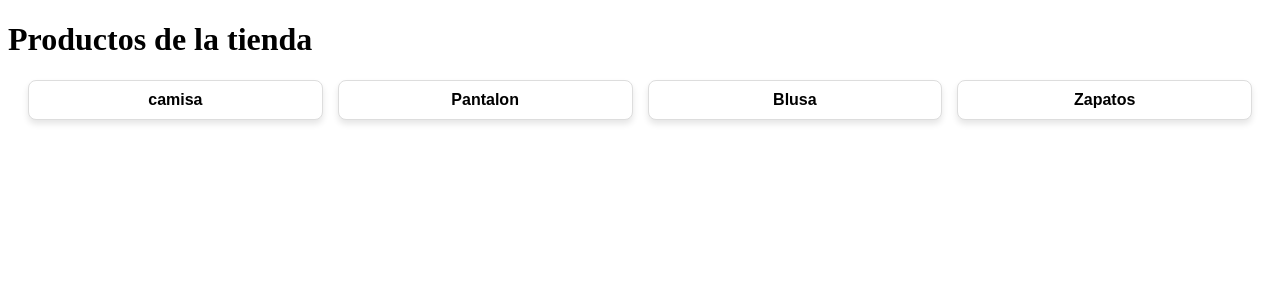
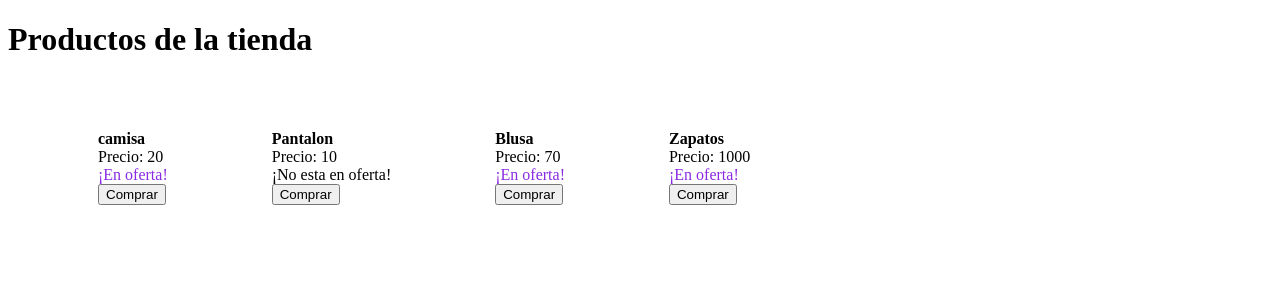
Before and after one commit to carolmilena12/Django, a Django app: page /productos/ in a window 1280 px wide. Shown: the top 300 px of the page. Run offline with Django 5.2, Linux system fonts and the light colour scheme.

Commit message:
laboratorio 3

```diff
--- a/tienda/productos/templates/productos/lista_productos.html
+++ b/tienda/productos/templates/productos/lista_productos.html
@@ -4,38 +4,34 @@
     <meta charset="UTF-8">
     <meta name="viewport" content="width=device-width, initial-scale=1.0">
     <title>Tienda Online</title>
-    <style>
-        /* Contenedor de la lista */
-        ul {
-            display: grid; /* Usamos grid para organizar los elementos */
-            grid-template-columns: repeat(auto-fit, minmax(150px, 1fr)); /* Columnas dinámicas */
-            gap: 15px; /* Espacio entre las cajitas */
-            list-style: none; /* Eliminamos los puntos de lista */
-            padding: 0; /* Eliminamos el padding por defecto */
-            margin: 20px; /* Espaciado externo */
-        }
 
-        /* Estilo para cada elemento de la lista */
-        li {
-            background-color: #ffffff; /* Fondo blanco */
-            border: 1px solid #ddd; /* Borde ligero */
-            border-radius: 8px; /* Bordes redondeados */
-            box-shadow: 0 4px 6px rgba(0, 0, 0, 0.1); /* Sombra */
-            padding: 10px;
-            text-align: center; /* Centrar el texto */
-            font-family: Arial, sans-serif;
-            font-size: 16px;
-            transition: transform 0.3s ease, background-color 0.3s ease; /* Transiciones suaves */
-        }
-
-    </style>
 </head>
 <body>
-    <h1>Productos de la tienda</h1>
-    <ul>
+    <header>
+        <h1>Productos de la tienda</h1>
+    </header>
+    <div class="container-items">
+        <div class="item-products">
+
+        </div>
+    </div>
+
+    <ul style="list-style-type: none; ">
         {% for producto in productos %}
-        <li>
+        <li style="margin: 50px; display: inline-block;">
             <strong>{{ producto.nombre }}</strong>
+            <br>
+            <span>Precio: {{producto.precio}}</span>
+            <br>
+            {% if producto.en_oferta %}
+                <span style="color:blueviolet">¡En oferta!</span>
+                <br>
+            {% else %}
+                <span>¡No esta en oferta!</span>
+                <br>
+            {% endif %}
+            <button>Comprar</button>
+
         </li>
         {% endfor %}
     </ul>
```
